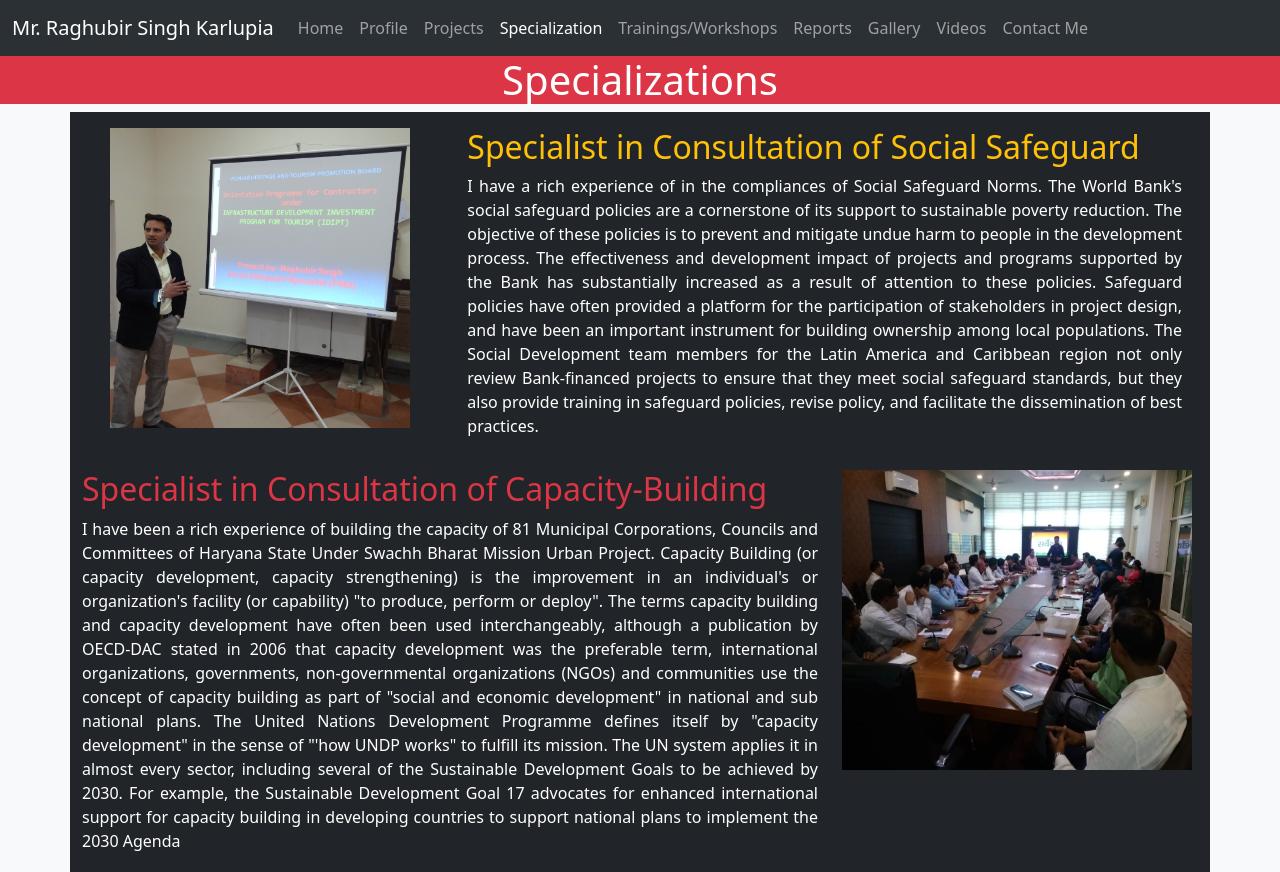
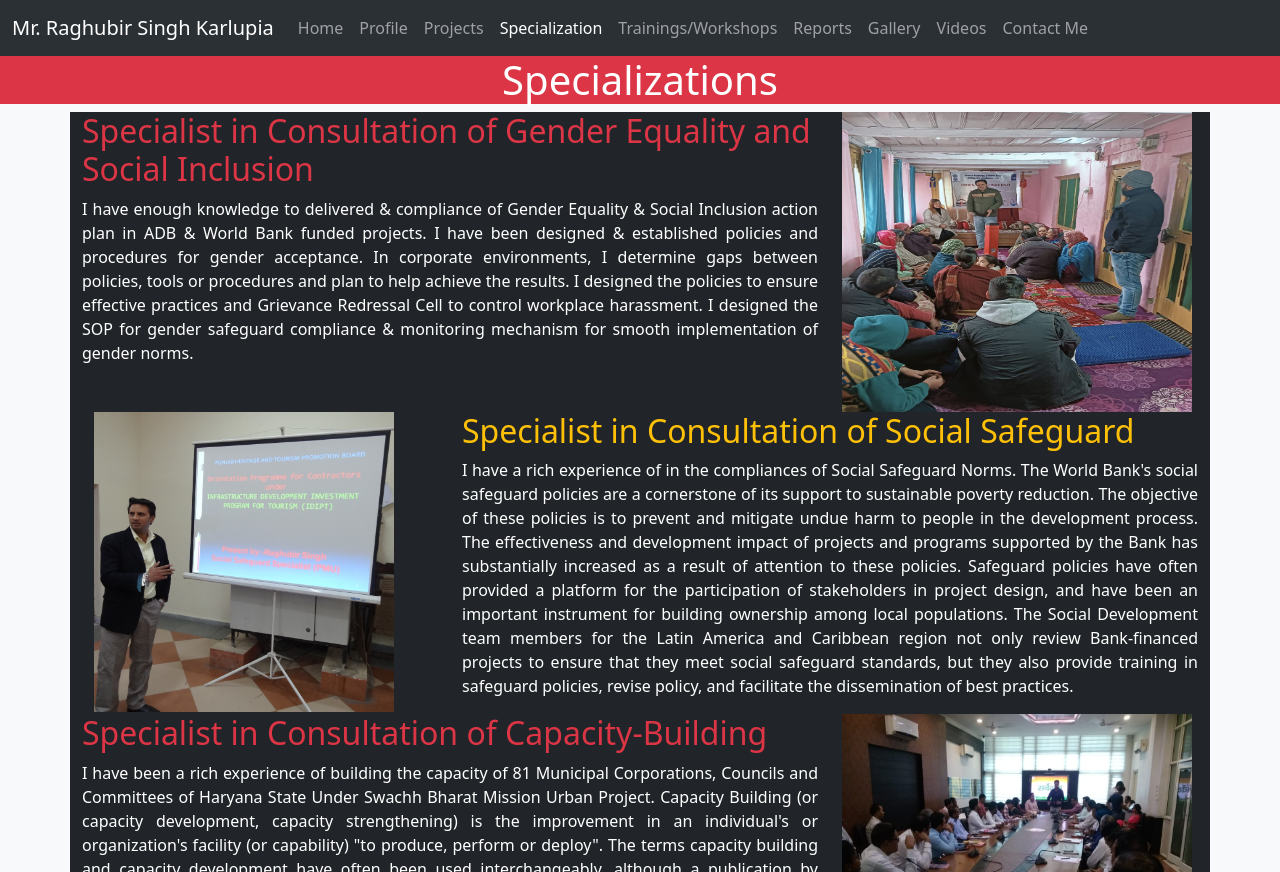
Before and after one commit to workwithsemwal/raghubirsingh, a plain HTML site: page specialization.html in a window 1280 px wide. Shown: the top 872 px of the page. Drawn offline with nearby package versions, Linux system fonts and the light colour scheme.

Commit message:
Add files via upload

```diff
--- a/specialization.html
+++ b/specialization.html
@@ -52,7 +52,22 @@
   </nav>
   <h1 class="text-bg-danger text-center">Specializations</h1>
   <div class="container">
-    <div class="row text-bg-dark p-3">
+    <div class="row text-bg-dark">
+
+      <div class="col-md-8">
+        <h2 class="text-danger"> Specialist in Consultation of Gender Equality and Social Inclusion</h2>
+        <p align="justify">
+          I have enough knowledge to delivered & compliance of Gender Equality & Social Inclusion action plan in ADB &
+          World Bank funded projects. I have been designed & established policies and procedures for gender acceptance.
+           In corporate environments, I determine gaps between policies, tools or procedures and plan to help achieve
+           the results. I designed the policies to ensure effective practices and Grievance Redressal Cell to control
+           workplace harassment. I designed the SOP for gender safeguard compliance & monitoring mechanism for smooth
+           implementation of gender norms.
+        </p>
+      </div>
+      <div class="col-md-4"><img src="Specialization/GE.jpg" width="350" height="300" alt="..."></div>
+    </div>
+    <div class="row text-bg-dark">
 
       <div class="col-sm-4">
         <div class="container" width="300" height="300"><img src="Specialization/SS.JPG" class="responsive
@@ -97,7 +112,7 @@
       </div>
       <div class="col-md-4"><img src="Specialization/CB.jpg" width="350" height="300" alt="..."></div>
     </div>
-    <div class="row text-bg-dark p-3">
+    <div class="row text-bg-dark">
       <div class="col-md-4"><img src="Specialization/LH.jpg" width="350" height="300" alt="..."></div>
       <div class="col-md-8">
         <h2 class="text-warning"> Specialist in Consultation of Livelihood</h2>
```
